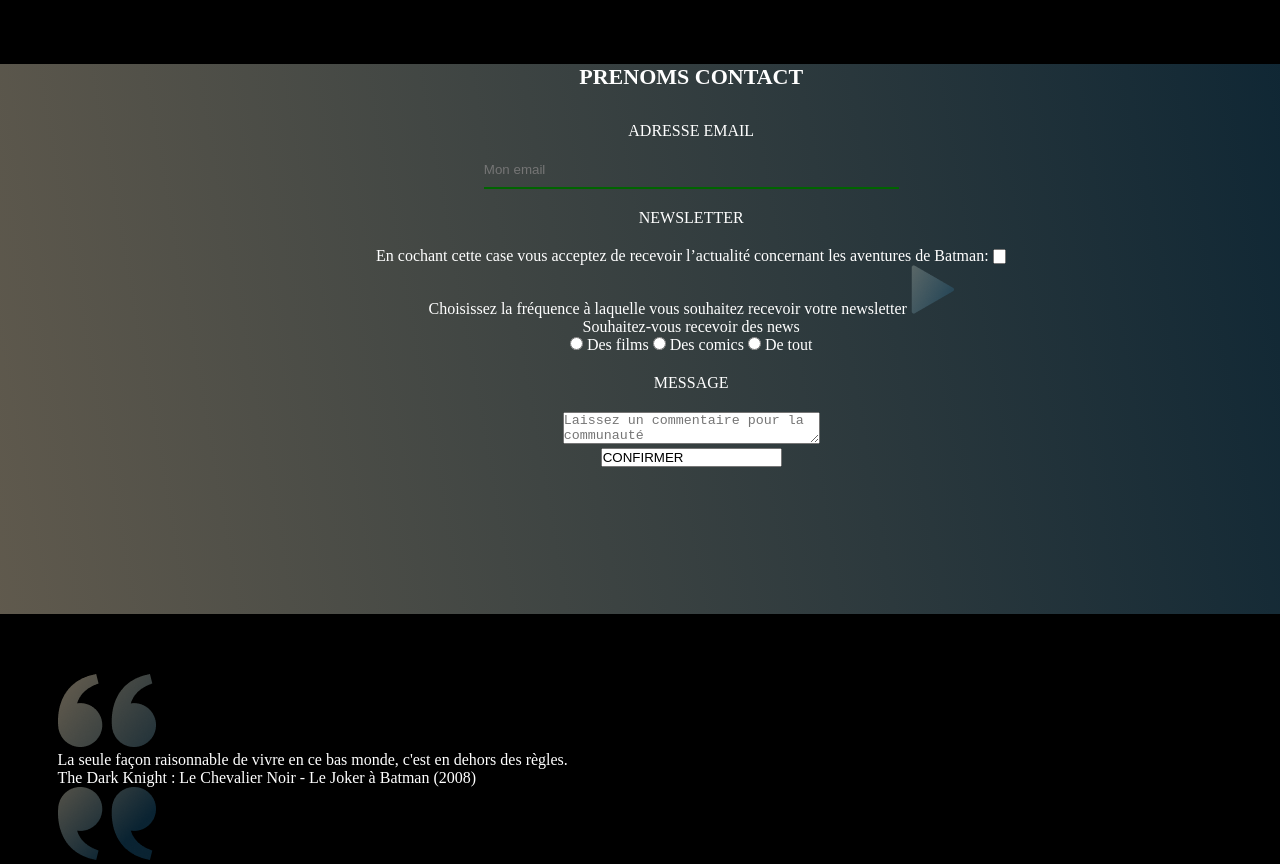
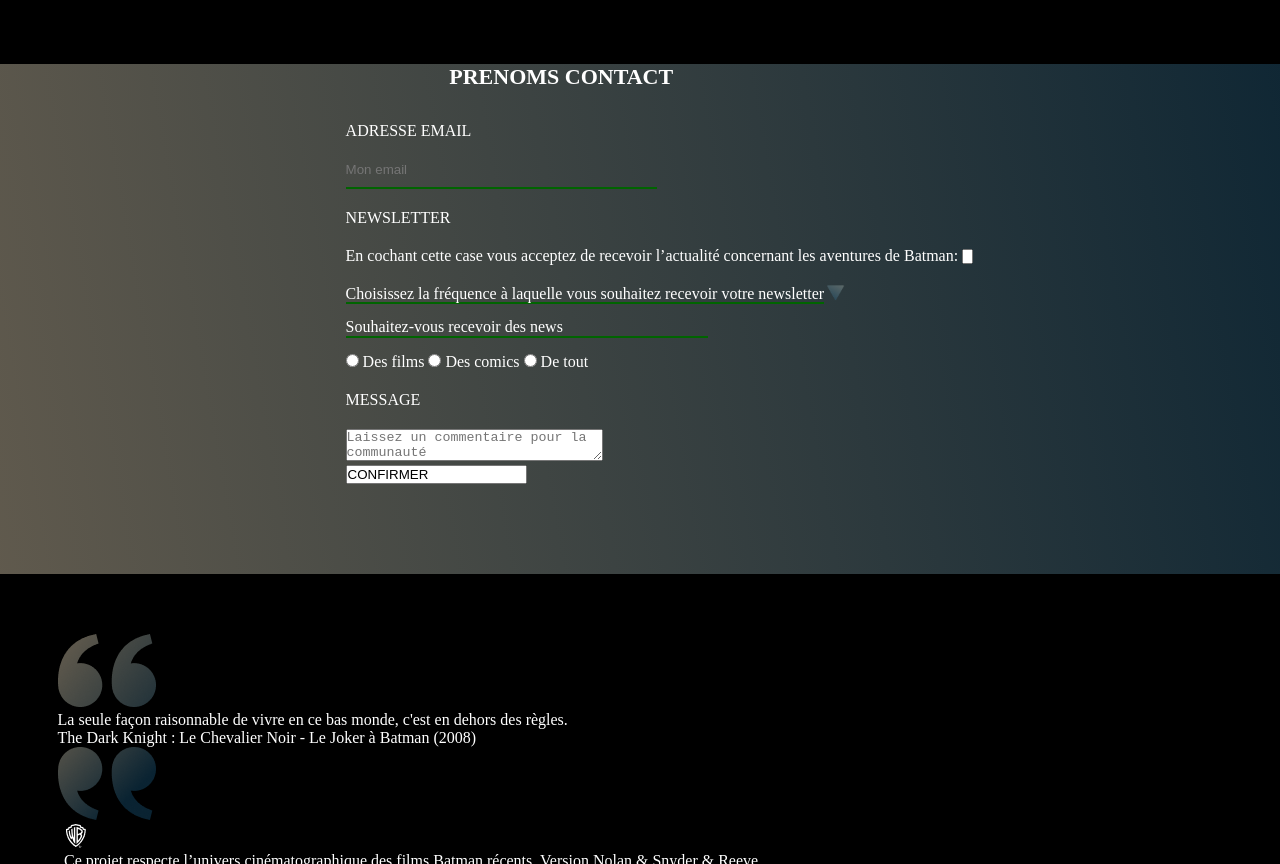
Before and after one commit to edwigesay22/SAYNA-HTMLCSS-BATMAN1-062022, a plain HTML site: page index.html in a window 1280 px wide. Shown: the part 5796-6660 px from the top of the page. Drawn offline with Linux system fonts and the light colour scheme.

Commit message:
modif.text

```diff
--- a/css/style.css
+++ b/css/style.css
@@ -224,13 +224,15 @@ section {
 .form {
     background: linear-gradient( 80deg, var(--gradient-white), var(--gradient-blue));
     width: 120%;
-    text-align: center;
-    height: 550px;
+    text-align: justify;
+    height: 510px;
+    padding-left: 30%;
 }
 
 .checkbox {
     width: 1%;
     height: 15px;
+    margin-bottom: 20px;
 }
 
 .mail {
@@ -250,10 +252,31 @@ section {
 .maid {
     font-size: 22px;
     margin-bottom: 32px;
-    text-align: center;
+    padding-left: 10%;
 }
 
 .titles {
     display: block;
     margin: 20px 0;
 }
+
+.icons {
+    transform: rotate(90deg);
+    width: 15px;
+    margin-bottom: -2px;
+}
+
+.news {
+    margin: 15px 0;
+    border-bottom: 2px solid darkgreen;
+    width: 35%;
+    text-align: justify;
+}
+
+.choice {
+    margin: 15px 0;
+    border-bottom: 2px solid darkgreen;
+    width: 45%;
+    text-align: justify;
+    padding-top: -15px;
+}
--- a/index.html
+++ b/index.html
@@ -201,9 +201,9 @@
                      Batman:</label>
                     <input class="checkbox" type="checkbox ">
                     <div>
-                        <span>Choisissez la fréquence à laquelle vous souhaitez recevoir votre newsletter</span>
-                        <span class="icon">
-        <img src="./Assets/Logos/icon_flèche_2.png " alt=" ">
+                        <span class="choice">Choisissez la fréquence à laquelle vous souhaitez recevoir votre newsletter</span>
+                        <span class="icons">
+        <img class="icons" src="./Assets/Logos/icon_flèche_2.png " alt=" ">
     </span>
                     </div>
                     <div>
```
